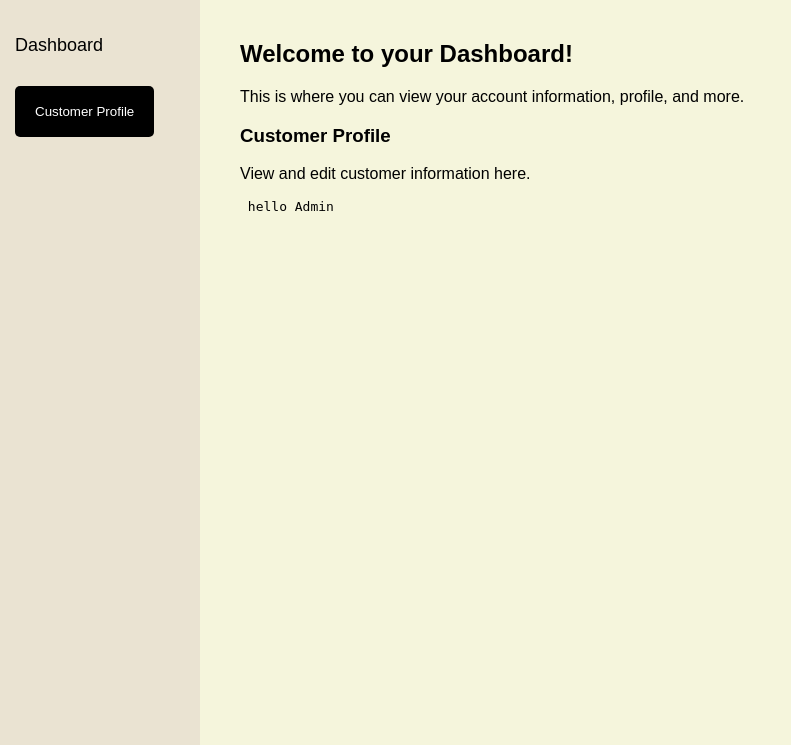
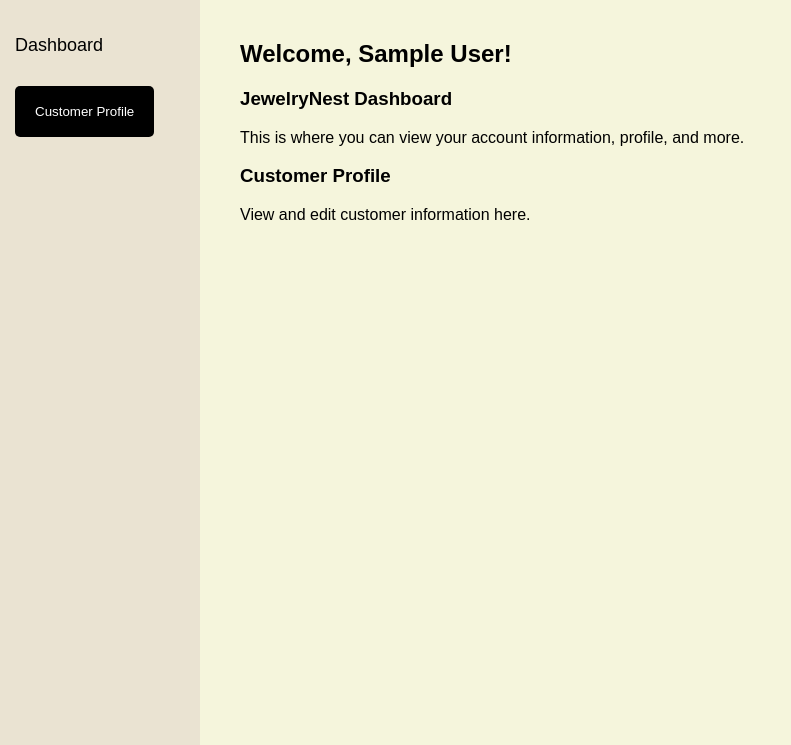
Before and after one commit to MP018/Jewelry-Store-Inventory, a Flask app: page /dashboard in a window 1280 px wide. Shown: the part 55-800 px from the top of the page, without its empty margins (0-791 px from the left). Run offline with Flask 3, Linux system fonts and the light colour scheme; the visitor is signed in with stand-in values (Sample User, id 1); some libraries are stand-ins or nearby versions.

Commit message:
Update dashboard to display employee first name

```diff
--- a/Website/app.py
+++ b/Website/app.py
@@ -52,6 +52,7 @@ def dashboard():
                                last_name=session['Last_Name'])
     # If not logged in, redirect to login page
     return redirect(url_for('login'))
+
 
 @app.route('/customer_profile', methods=['GET', 'POST'])
 def customer_profile():
--- a/Website/templates/dashboard.html
+++ b/Website/templates/dashboard.html
@@ -100,16 +100,14 @@
     </div>
 
     <div class="content">
-        <h2>Welcome to your Dashboard!</h2>
+        <h2>Welcome, {{ first_name }}!</h2>
+        <h3>JewelryNest Dashboard</h3>
         <p>This is where you can view your account information, profile, and more.</p>
 
         <h3 id="customer_profile">Customer Profile</h3>
         <p>View and edit customer information here.</p>
+    </div>
 
-        <div>
-            <pre> hello Admin</pre>
-        </div>
-    </div>
 
 </body>
 </html>
```
